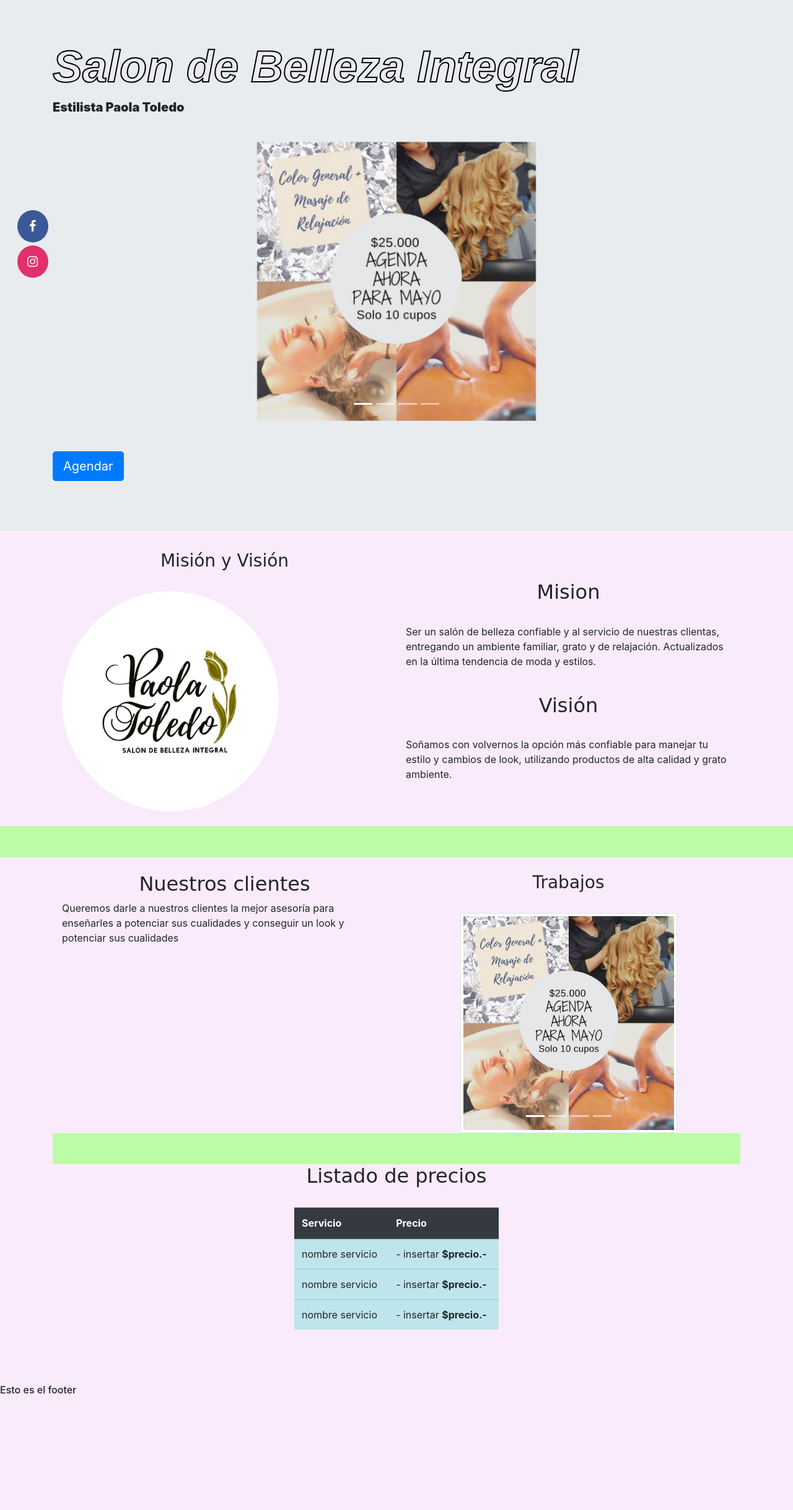
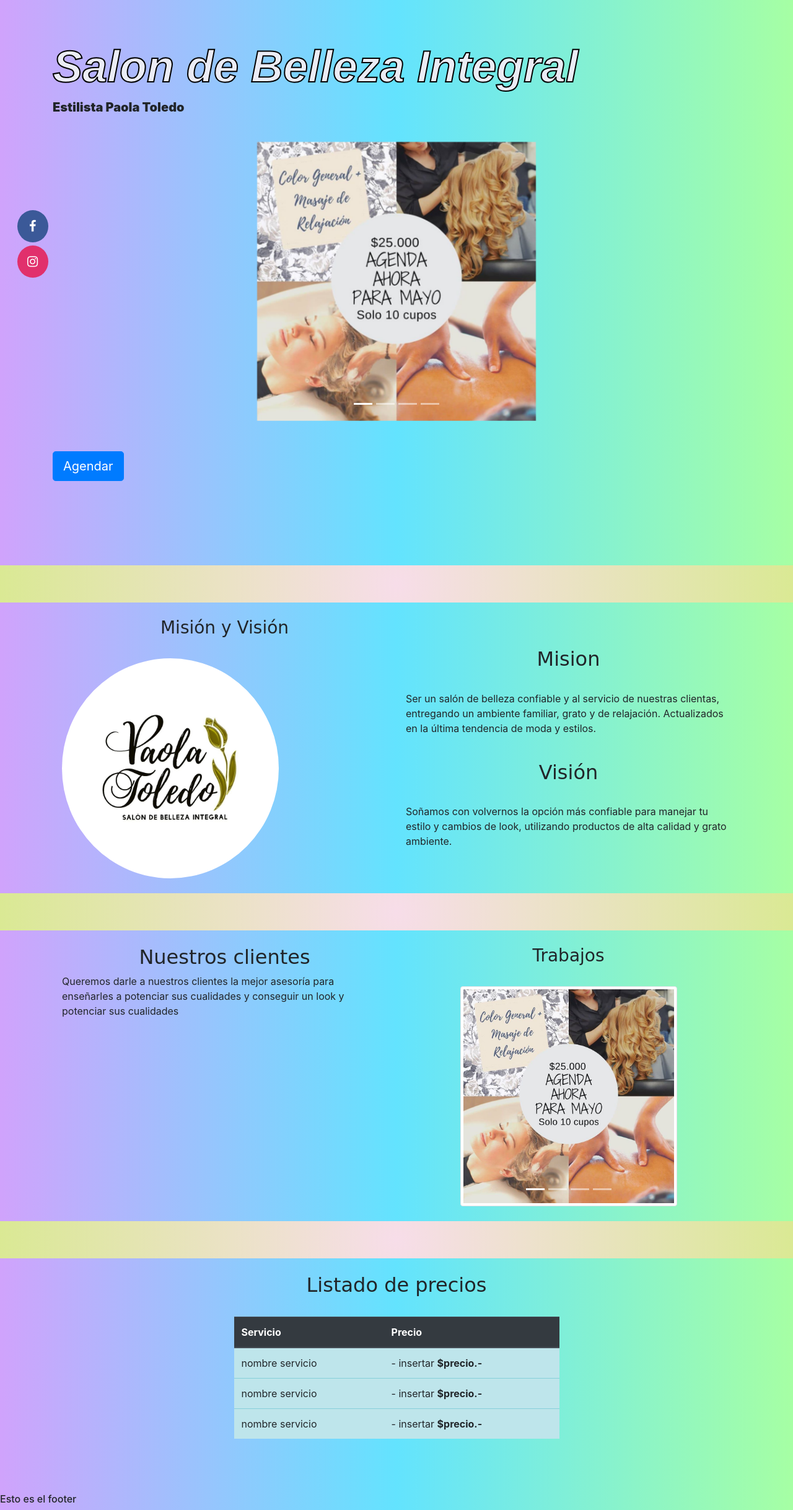
Before and after one commit to frsty/WebPractica, a Django app: page / in a window 1280 px wide. Shown: the part 66-2502 px from the top of the page at 62% size. Before the commit the page ends 2314 px from the top, so only its background shows below. Run offline with Django 3.2, Linux system fonts and the light colour scheme; some libraries are stand-ins or nearby versions.

Commit message:
cambios CSS y HTML home

```diff
--- a/salon/core/static/core/css/estilos.css
+++ b/salon/core/static/core/css/estilos.css
@@ -9,6 +9,9 @@
     margin-top: 25px;
 }
 
+div.jumbotron{
+    background-color:transparent;
+}
 
 div#banner{
     width: 100%;
@@ -34,14 +37,12 @@ p.lead{
 
 body {
     /* background-color:  #b8ffb8; */
-       background-color: #faebfc;
+    background: rgb(208,163,252);
+    background: linear-gradient(90deg, rgba(208,163,252,1) 0%, rgba(99,227,254,1) 50%, rgba(166,255,164,1) 100%);
 }
 
 #inicio{
-    /* background-color: #b8ffb8; */
-    background-color:  #cfffcf;
-    background-image: url("../img/fondos/unnamed.jpg");
-    background-size: cover;
+    background-color: transparent;
 }
 
 .imagen{
@@ -57,13 +58,17 @@ h3{
 
 div.division{
     width: 100%;
-    height: 50px;
-    background-color:#bcfca7;
+    height: 60px;
+    background: rgb(247,221,233);
+    background: radial-gradient(circle, rgba(247,221,233,1) 0%, rgba(218,233,148,1) 100%);
+    margin:0;
+    padding: 0;
 }
 .row{
     margin:0;
     padding: 0;
 }
+
 h2{
     font-family: "Comic Sans MS", cursive, sans-serif;
     text-align: center;
--- a/salon/core/templates/core/home.html
+++ b/salon/core/templates/core/home.html
@@ -68,6 +68,9 @@
         </div>
 
     </div>
+    <br>
+    <div class="division"></div>
+    <br>
     <div id="historia" class="container">
         <div class="row">
             <div class="col-sm-6">
@@ -95,6 +98,7 @@
             </div>
         </div>
 
+    </div>
 </div>
     <br>
     <div class="division"></div>
@@ -143,6 +147,9 @@
                     </div>
             </div>
         </div>
+
+    </div>
+    </div>
     <br>
     <div class="division"></div>
     <br>
@@ -150,8 +157,8 @@
         <h2>Listado de precios</h2>
         <br>
         <div class="row">
-                <div class="col-sm-4"></div>
-                <div class="col-sm-4">
+            <div class="col-sm-3"></div>
+            <div class="col-sm-6">
                 <table class="table table-striped">
                     <thead>
                       <tr class="thead-dark">
@@ -177,12 +184,10 @@
                     </tbody>
                 </table>
             </div>
-                <div class="col-sm-4"></div>
+            <div class="col-sm-3"></div>
         </div>
 
 
     </div>
-        </div>
        <br><br><br>
-    </div>
 {% endblock %}
```
Lines whose indentation alone changed are shown as unchanged.
